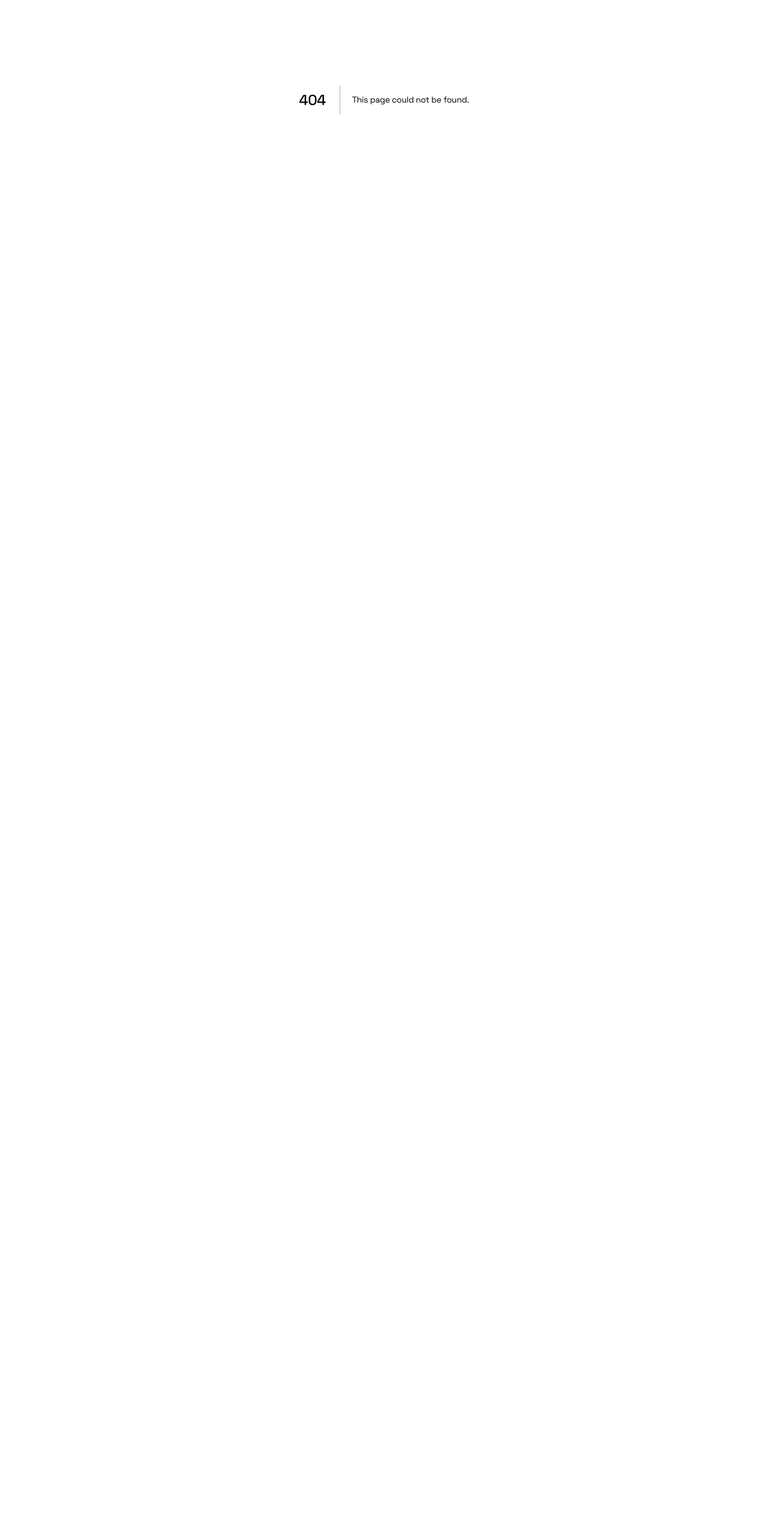
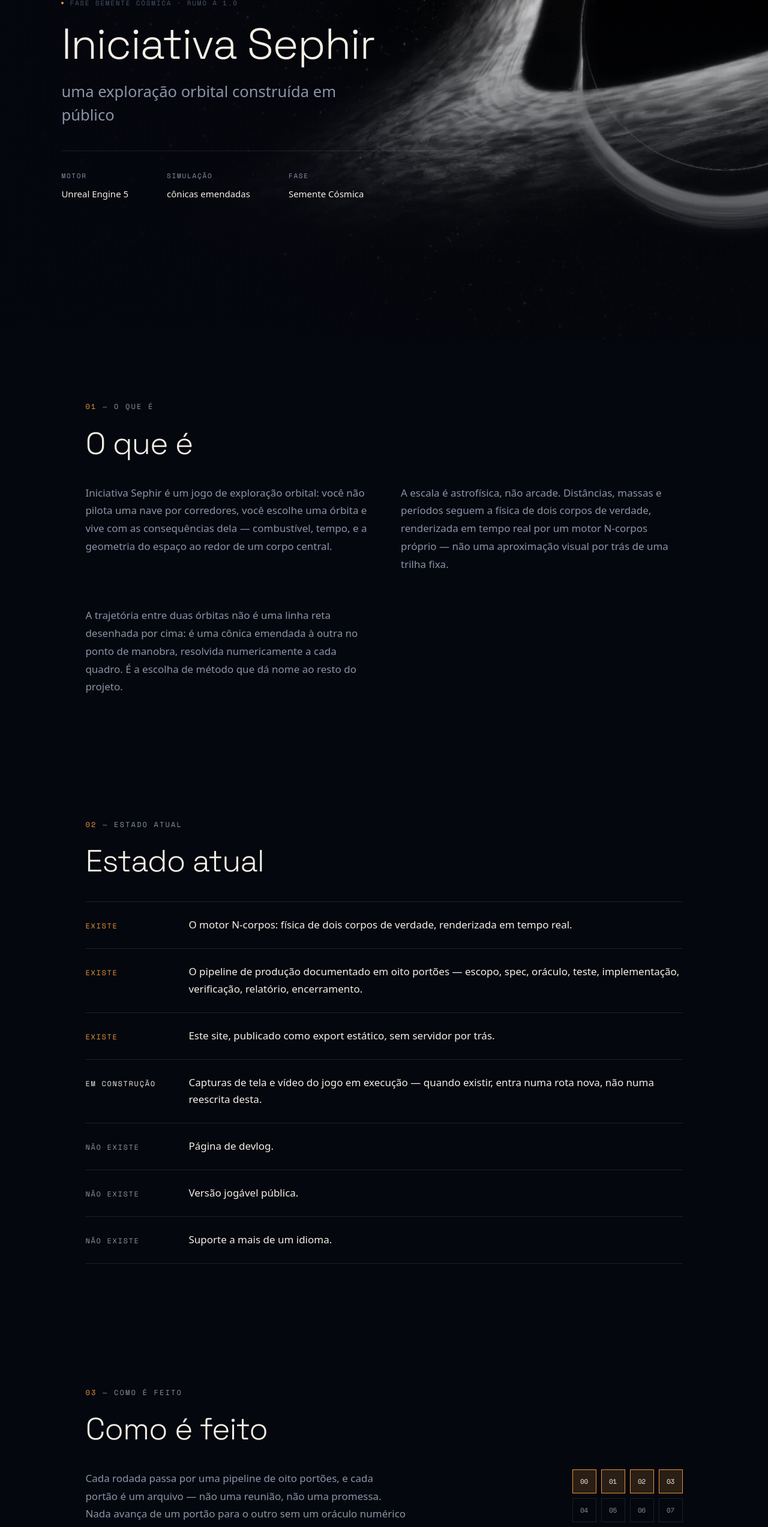
Before and after one commit to IvanGadioli/sephir-site, a Next.js app: page /pt/ in a window 1280 px wide. Before the commit this address had no page. Shown: the part 234-2780 px from the top of the page at 60% size. Before the commit the page ends 800 px from the top, so only its background shows below. Built offline with nearby package versions, Linux system fonts and the light colour scheme.

Commit message:
home: o herói com pôster, as três seções e a grade dos portões

```diff
--- /dev/null
+++ b/app/[lang]/layout.tsx
@@ -0,0 +1,16 @@
+import type { ReactNode } from 'react';
+import { Rodape } from '../../componentes/Rodape.tsx';
+import { IDIOMAS } from '../../lib/rotas.ts';
+
+export function generateStaticParams() {
+  return IDIOMAS.map((lang) => ({ lang }));
+}
+
+export default function LayoutIdioma({ children }: { children: ReactNode }) {
+  return (
+    <>
+      {children}
+      <Rodape />
+    </>
+  );
+}
--- /dev/null
+++ b/app/[lang]/page.tsx
@@ -0,0 +1,119 @@
+import { Linha } from '../../componentes/Linha.tsx';
+import { Secao } from '../../componentes/Secao.tsx';
+import { Seta } from '../../componentes/Seta.tsx';
+import { Topo } from '../../componentes/Topo.tsx';
+import { brand } from '../../lib/marca.ts';
+
+const FICHA = [
+  { rotulo: 'motor', valor: 'Unreal Engine 5' },
+  { rotulo: 'simulação', valor: 'cônicas emendadas' },
+  { rotulo: 'fase', valor: brand.phase },
+] as const;
+
+const ESTADO = [
+  { tom: 'existe', rotulo: 'existe', texto: 'O motor N-corpos: física de dois corpos de verdade, renderizada em tempo real.' },
+  { tom: 'existe', rotulo: 'existe', texto: 'O pipeline de produção documentado em oito portões — escopo, spec, oráculo, teste, implementação, verificação, relatório, encerramento.' },
+  { tom: 'existe', rotulo: 'existe', texto: 'Este site, publicado como export estático, sem servidor por trás.' },
+  { tom: 'construcao', rotulo: 'em construção', texto: 'Capturas de tela e vídeo do jogo em execução — quando existir, entra numa rota nova, não numa reescrita desta.' },
+  { tom: 'ausente', rotulo: 'não existe', texto: 'Página de devlog.' },
+  { tom: 'ausente', rotulo: 'não existe', texto: 'Versão jogável pública.' },
+  { tom: 'ausente', rotulo: 'não existe', texto: 'Suporte a mais de um idioma.' },
+] as const;
+
+const PORTOES = ['00', '01', '02', '03', '04', '05', '06', '07'] as const;
+const PORTOES_CUMPRIDOS = 4;
+
+export default function Home() {
+  return (
+    <>
+      <div className="heroi">
+        <img className="heroi__poster" src="/poster/heroi.webp" alt="" />
+        <div className="heroi__veu-lateral" />
+        <div className="heroi__veu-vertical" />
+        <Topo ativo="projeto" />
+        <div className="heroi__texto">
+          <p className="selo mono">
+            <span className="selo__ponto" />
+            {brand.phaseBadge}
+          </p>
+          <h1>{brand.product}</h1>
+          <p className="heroi__linha">uma exploração orbital construída em público</p>
+          <dl className="ficha">
+            {FICHA.map((item) => (
+              <div key={item.rotulo} className="ficha__item">
+                <dt className="mono">{item.rotulo}</dt>
+                <dd>{item.valor}</dd>
+              </div>
+            ))}
+          </dl>
+          <div className="apenas-movel">
+            <Seta href="#o-que-e" direcao="baixo" regua>
+              descer para o projeto
+            </Seta>
+          </div>
+        </div>
+      </div>
+
+      <Secao numero="01" rotulo="o que é" titulo="O que é" id="o-que-e">
+        <div className="colunas">
+          <p>
+            Iniciativa Sephir é um jogo de exploração orbital: você não pilota uma
+            nave por corredores, você escolhe uma órbita e vive com as
+            consequências dela — combustível, tempo, e a geometria do espaço ao
+            redor de um corpo central.
+          </p>
+          <p>
+            A escala é astrofísica, não arcade. Distâncias, massas e períodos
+            seguem a física de dois corpos de verdade, renderizada em tempo real
+            por um motor N-corpos próprio — não uma aproximação visual por trás
+            de uma trilha fixa.
+          </p>
+          <p>
+            A trajetória entre duas órbitas não é uma linha reta desenhada por
+            cima: é uma cônica emendada à outra no ponto de manobra, resolvida
+            numericamente a cada quadro. É a escolha de método que dá nome ao
+            resto do projeto.
+          </p>
+        </div>
+      </Secao>
+
+      <Secao numero="02" rotulo="estado atual" titulo="Estado atual">
+        <div className="lista">
+          {ESTADO.map((item) => (
+            <Linha key={item.texto} colunas="estado">
+              <p className={`linha__rotulo linha__rotulo--${item.tom}`}>{item.rotulo}</p>
+              <p className="linha__corpo">{item.texto}</p>
+            </Linha>
+          ))}
+          <div className="lista__fecho" />
+        </div>
+      </Secao>
+
+      <Secao numero="03" rotulo="como é feito" titulo="Como é feito">
+        <div className="metodo">
+          <div>
+            <p className="metodo__texto">
+              Cada rodada passa por uma pipeline de oito portões, e cada portão é um
+              arquivo — não uma reunião, não uma promessa. Nada avança de um portão
+              para o outro sem um oráculo numérico que confirme que o passo anterior
+              aconteceu de verdade.
+            </p>
+            <Seta href="/pt/como-e-feito/" regua>
+              ver o método
+            </Seta>
+          </div>
+          <ol className="grade-portoes" aria-label="os oito portões da pipeline">
+            {PORTOES.map((n, i) => (
+              <li
+                key={n}
+                className={i < PORTOES_CUMPRIDOS ? 'portao portao--cumprido' : 'portao'}
+              >
+                {n}
+              </li>
+            ))}
+          </ol>
+        </div>
+      </Secao>
+    </>
+  );
+}
--- a/estilos/base.css
+++ b/estilos/base.css
@@ -185,3 +185,109 @@ img { max-width: 100%; display: block; }
   color: var(--cor-stardust);
 }
 .seta:hover { color: var(--cor-amber); }
+
+.heroi { position: relative; min-height: 100svh; overflow: hidden; }
+.heroi__poster {
+  position: absolute;
+  inset: 0;
+  width: 100%;
+  height: 100%;
+  object-fit: cover;
+}
+/* Exceção declarada: rgba() literal em parada de gradiente.
+   Os dois overlays abaixo são o herói do artboard, copiados sem retoque
+   (spec §5) — composições em alfa de --cor-void que custom property não
+   expressa sem color-mix(), e color-mix() mudaria a cor final. Fora deste
+   contexto, sempre use var(--cor-*). */
+.heroi__veu-lateral {
+  position: absolute;
+  inset: 0;
+  background: linear-gradient(90deg, rgba(5, 7, 14, 0.97) 0%, rgba(5, 7, 14, 0.72) 38%, rgba(5, 7, 14, 0.1) 62%);
+}
+.heroi__veu-vertical {
+  position: absolute;
+  inset: 0;
+  background: linear-gradient(180deg, rgba(5, 7, 14, 0.5) 0%, rgba(5, 7, 14, 0) 25%, rgba(5, 7, 14, 0.85) 100%);
+}
+.heroi__texto {
+  position: absolute;
+  top: 50%;
+  transform: translateY(-50%);
+  left: clamp(1.5rem, 8vw, 154px);
+  right: clamp(1.5rem, 8vw, 154px);
+  max-width: 700px;
+}
+.heroi__texto h1 { font-size: clamp(2.75rem, 6vw, 4.5rem); line-height: 1.02; }
+.heroi__linha {
+  font-size: clamp(1.0625rem, 2vw, 1.625rem);
+  font-weight: 300;
+  color: var(--cor-muted);
+  margin-top: 1.5rem;
+  max-width: 520px;
+  line-height: 1.5;
+}
+
+.selo { display: flex; align-items: center; gap: 0.625rem; color: var(--cor-faint); margin-bottom: 1.375rem; }
+.selo__ponto { width: 4px; height: 4px; border-radius: 50%; background: var(--cor-amber); flex: none; }
+
+.ficha {
+  border-top: 1px solid var(--cor-border);
+  margin-top: 2.5rem;
+  padding-top: 2rem;
+  display: flex;
+  flex-wrap: wrap;
+  gap: 2rem 4rem;
+}
+.ficha__item dt { color: var(--cor-muted); margin-bottom: 0.5rem; }
+.ficha__item dd { font-size: 0.9375rem; color: var(--cor-stardust); }
+
+.colunas { display: grid; grid-template-columns: repeat(2, minmax(0, 1fr)); gap: 3.5rem; }
+.colunas p { color: var(--cor-muted); line-height: 1.75; }
+
+.lista__fecho { border-top: 1px solid var(--cor-border); }
+
+.metodo { display: grid; grid-template-columns: 1fr 380px; gap: 5rem; }
+.metodo__texto { color: var(--cor-muted); line-height: 1.75; max-width: 560px; margin-bottom: 3rem; }
+
+/* Divergência consciente do mock: o artboard desenha 8 colunas na grade dos
+   portões. Em 380px de coluna, oito células de 40px com 8px de intervalo
+   somam 376px e encostam na borda. Duas fileiras de quatro (4 colunas) dá a
+   mesma informação sem aperto — ver task-10-report.md e o relatório da
+   Tarefa 23. */
+.grade-portoes {
+  display: grid;
+  grid-template-columns: repeat(4, 40px);
+  grid-auto-rows: 40px;
+  gap: 8px;
+  align-content: start;
+  justify-content: end;
+  list-style: none;
+}
+.portao {
+  border: 1px solid var(--cor-border);
+  display: flex;
+  align-items: center;
+  justify-content: center;
+  font-family: var(--fonte-mono);
+  font-size: 0.6875rem;
+  color: var(--cor-muted);
+}
+/* rgba() literal aqui é valor normativo do brief da Tarefa 10 (mesmo tom de
+   --cor-amber, em alfa 16%). Fora do escopo estrito da exceção declarada
+   acima — não é parada de gradiente, é um fill — mas nenhum var(--cor-*)
+   expressa esse alfa sem color-mix(). Ver task-10-report.md. */
+.portao--cumprido {
+  border-color: var(--cor-amber);
+  background: rgba(232, 150, 58, 0.16);
+  color: var(--cor-stardust);
+}
+
+.apenas-movel { display: none; margin-top: 2.25rem; }
+
+@media (max-width: 767px) {
+  .colunas { grid-template-columns: 1fr; gap: 1.75rem; }
+  .metodo { grid-template-columns: 1fr; gap: 3rem; }
+  .grade-portoes { justify-content: start; }
+  .ficha { gap: 1.25rem 2rem; }
+  .apenas-movel { display: block; }
+}
```
Also changed, not shown: 1 other file (tests, documents, lock files or other folders).
